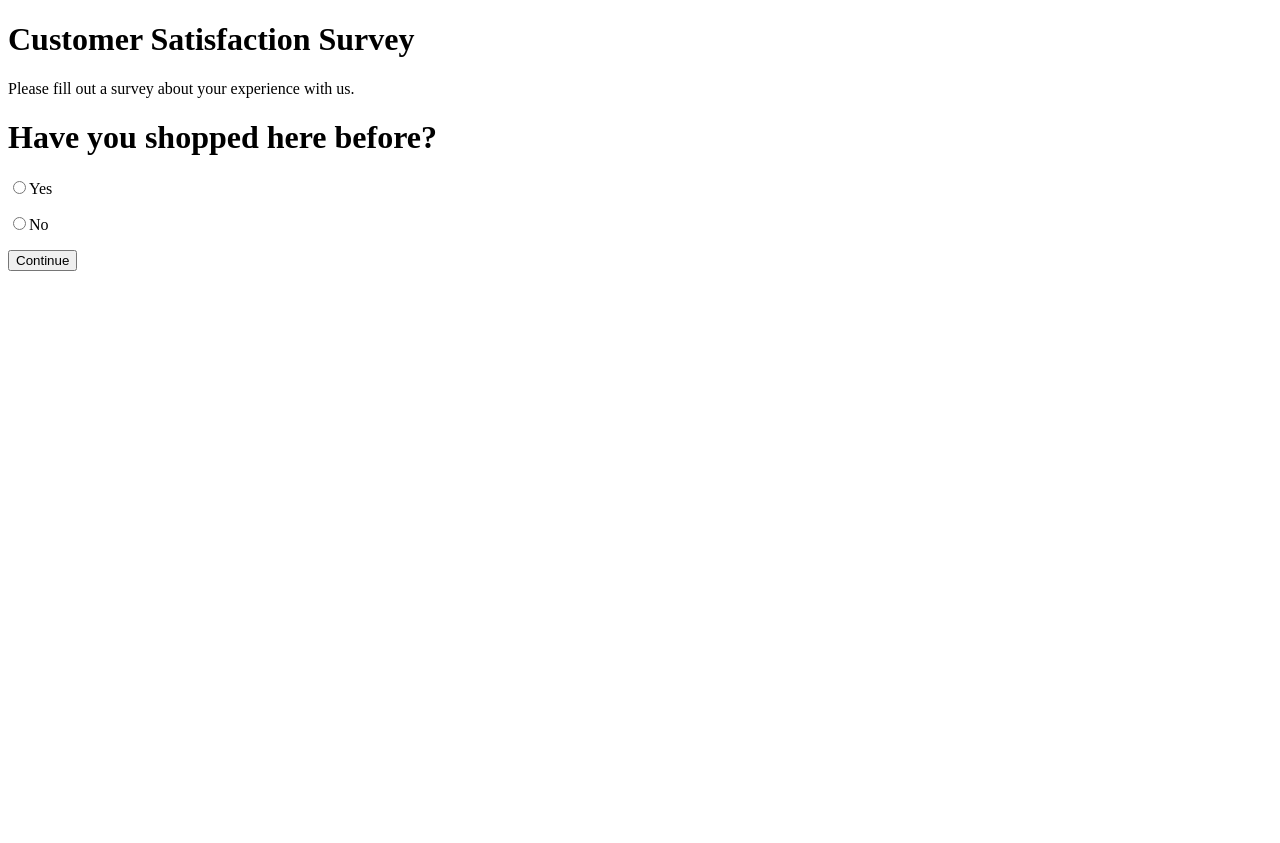
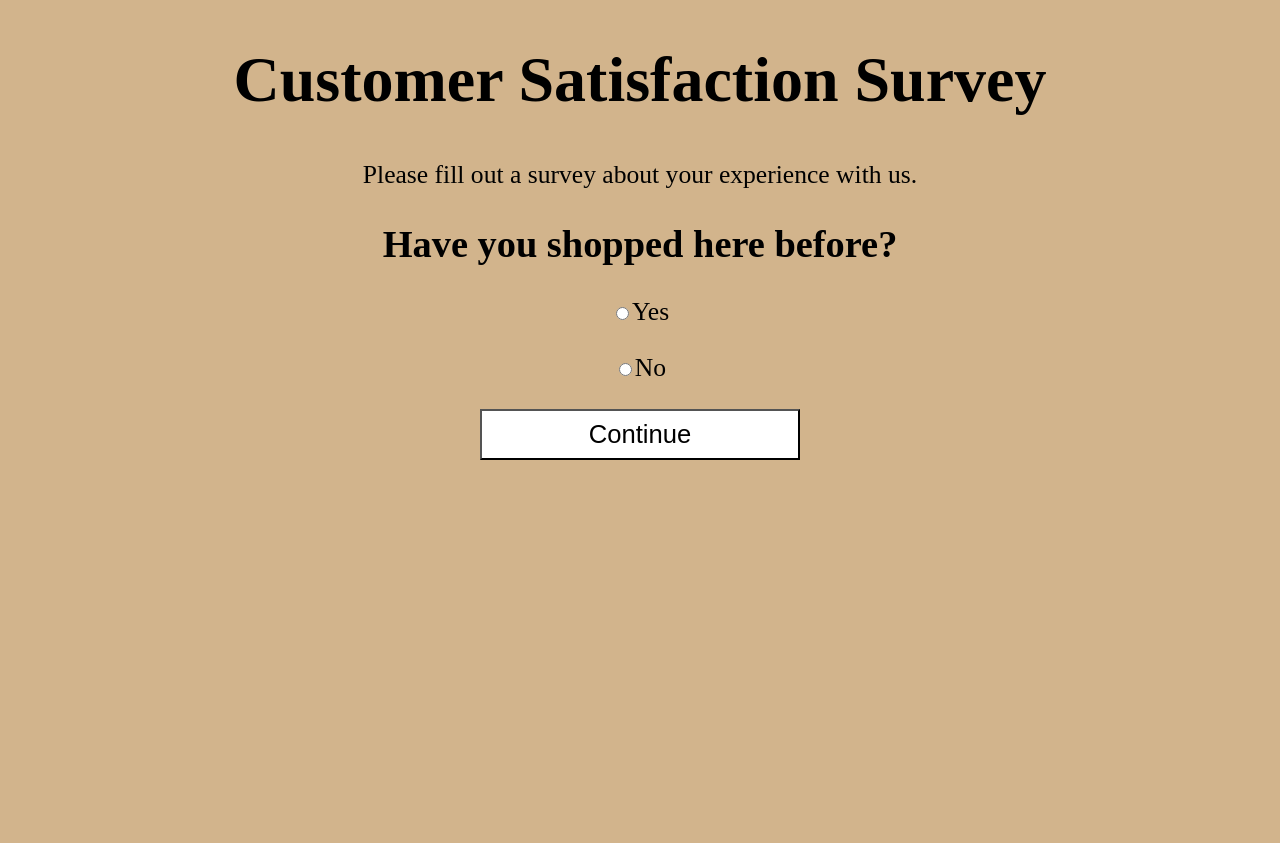
Before and after one commit to honlnm/25.3.10-Flask-Tools-Survey-Exercise, a Flask app: page /questions/0 in a window 1280 px wide. Before the commit the page ends 271 px from the top, so only its background shows below. Run offline with Flask 3, Linux system fonts and the light colour scheme.

Commit message:
finished css

```diff
--- /dev/null
+++ b/static/app.css
@@ -0,0 +1,44 @@
+body {
+    margin: 0;
+    padding: 0;
+    background-color: tan;
+    height: 100vh;
+    width: 100vw;
+    text-align: center;
+}
+
+h1 {
+    font-size: 5vw;
+
+}
+
+h2 {
+    font-size: 3vw;
+}
+
+p,
+button {
+    font-size: 2vw;
+}
+
+button {
+    height: 4vw;
+    width: 25vw;
+    background-color: white;
+}
+
+button:hover {
+    background-color: green;
+}
+
+.flash-msg {
+    background: lightcoral;
+    border-radius: 8px;
+    color: red;
+    font-size: bold;
+    width: 25vw;
+    margin: auto;
+    margin-top: 5vh;
+    margin-bottom: 0;
+    padding-bottom: 0;
+}
--- a/templates/base.html
+++ b/templates/base.html
@@ -4,12 +4,13 @@
 <head>
     <meta charset="UTF-8">
     <meta name="viewport" content="width=device-width, initial-scale=1.0">
+    <link rel="stylesheet" href="/static/app.css">
     <title>{{survey.title}}</title>
 </head>
 
 <body>
     {% for msg in get_flashed_messages() %}
-    <p>{{ msg }}</p>
+    <p class="flash-msg">{{ msg }}</p>
     {% endfor %}
     <h1>{{survey.title}}</h1>
     <p>{{survey.instructions}}</p>
--- a/templates/questions.html
+++ b/templates/questions.html
@@ -1,7 +1,7 @@
 {% extends 'base.html' %}
 
 {% block body %}
-<h1>{{question.question}}</h1>
+<h2>{{question.question}}</h2>
 <form action="/answers" method="POST">
     {% for choice in question.choices %}
     <p><input type="radio" name="answer" value="{{choice}}">{{choice}}</p>
--- a/templates/thanks.html
+++ b/templates/thanks.html
@@ -4,6 +4,7 @@
 <head>
     <meta charset="UTF-8">
     <meta name="viewport" content="width=device-width, initial-scale=1.0">
+    <link rel="stylesheet" href="/static/app.css">
     <title>Thank You</title>
 </head>
 
```
